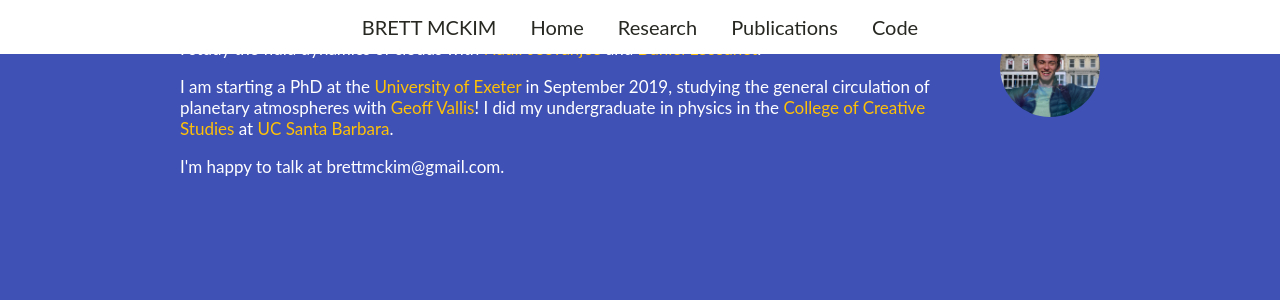
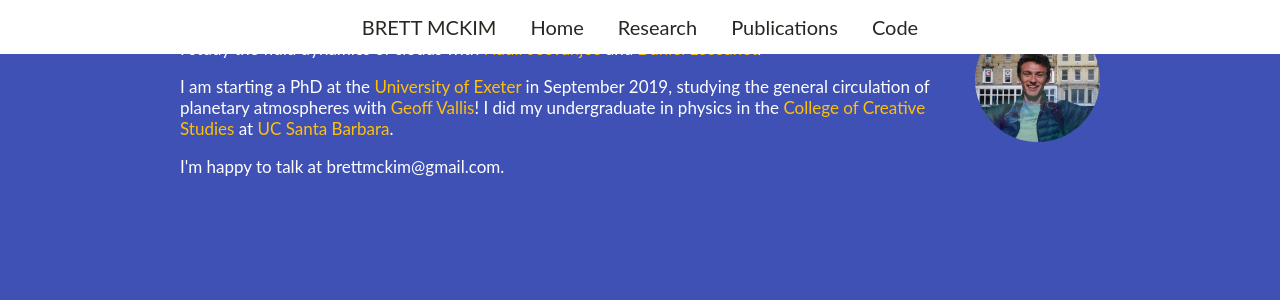
Before and after one commit to mckimb/mckimb.github.io, a Jekyll site: the page built from index.html, in a window 1280 px wide. Shown: the top 300 px of the page. Built offline with Jekyll 4.4.1, drawn with Linux system fonts in a browser that asks for light colours.

Commit message:
Update index.html

```diff
--- a/index.html
+++ b/index.html
@@ -8,7 +8,7 @@ img {
 }
 </style>
 <div class="blurb">
-	<img src="\bubbles_brett_crop.jpeg" alt="Brett Photo" class="wrap" style="width:100px;height:100px;">
+	<img src="\bubbles_brett_crop.jpeg" alt="Brett Photo" class="wrap" style="width:125px;height:125px;">
 	<p><br>I study the fluid dynamics of clouds with <a href="http://nadirjeevanjee.com/"> Nadir Jeevanjee</a> and <a href="https://www.princeton.edu/~lecoanet/">Daniel Lecoanet</a>. </p>
 
 	<p>I am starting a PhD at the <a href="https://www.exeter.ac.uk/"> University of Exeter </a> in September 2019, studying the general circulation of planetary atmospheres with <a href="http://empslocal.ex.ac.uk/people/staff/gv219/">Geoff Vallis</a>!
```
